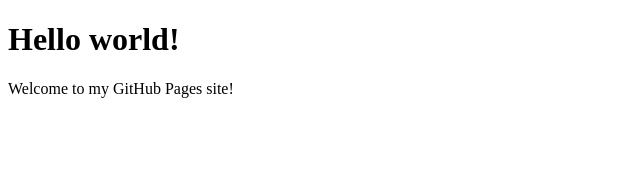
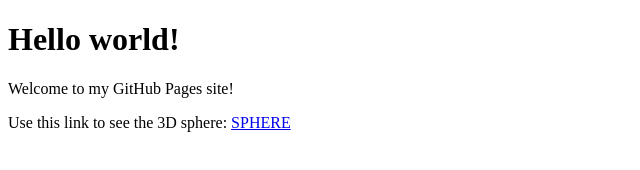
Before and after one commit to elise-lab/pentagon-MSRI-UP, a plain HTML site: page index.html in a window 1280 px wide. Shown: the whole page, without its empty margins (0-640 px from the left). Drawn offline with Linux system fonts and the light colour scheme.

Commit message:
Update index.html

```diff
--- a/index.html
+++ b/index.html
@@ -6,5 +6,6 @@
   <body>
     <h1>Hello world!</h1>
     <p>Welcome to my GitHub Pages site!</p>
+    <p> Use this link to see the 3D sphere: <a href="/sphere-complexproj.html">SPHERE</a> </p>
   </body>
 </html>
```
